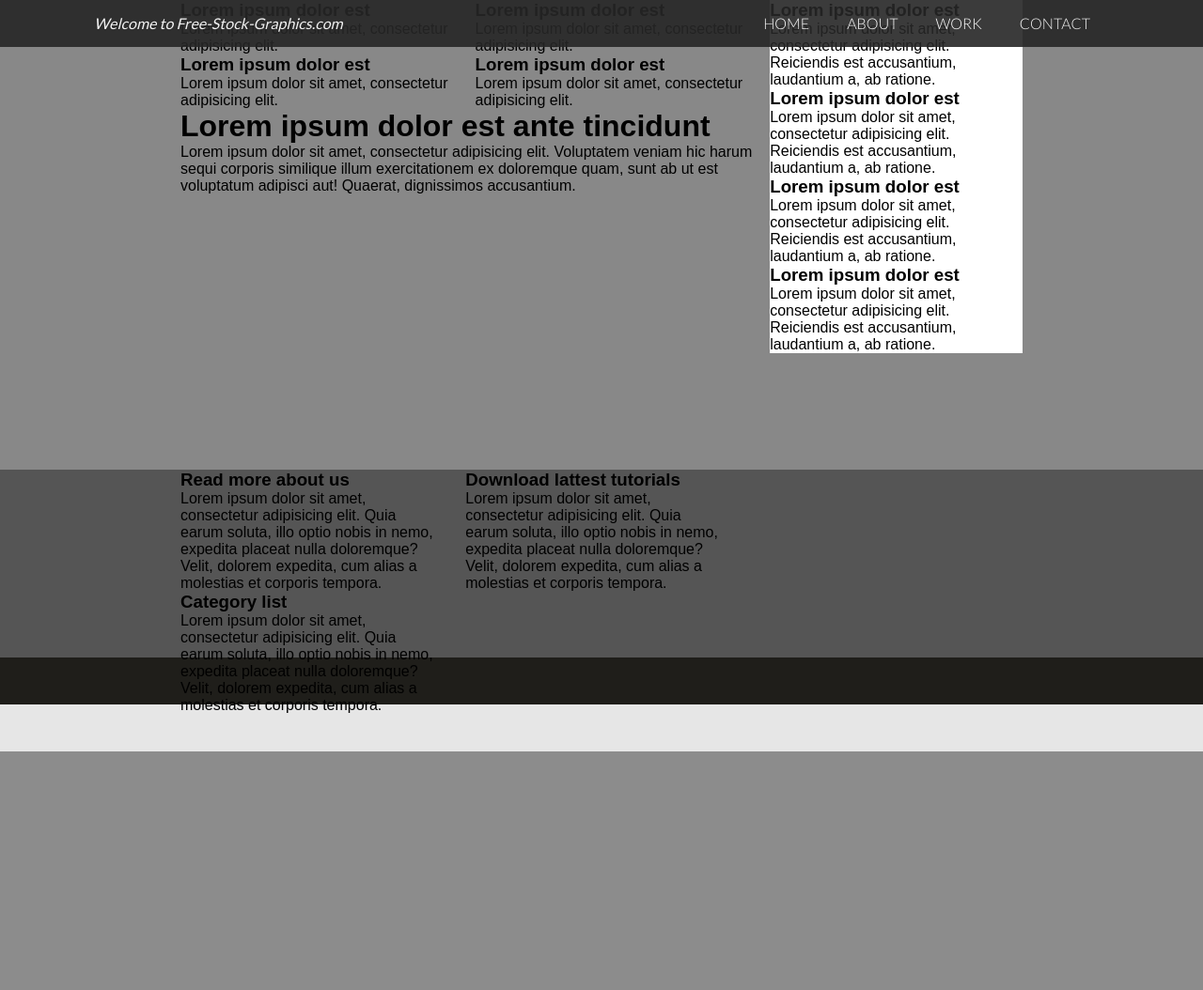
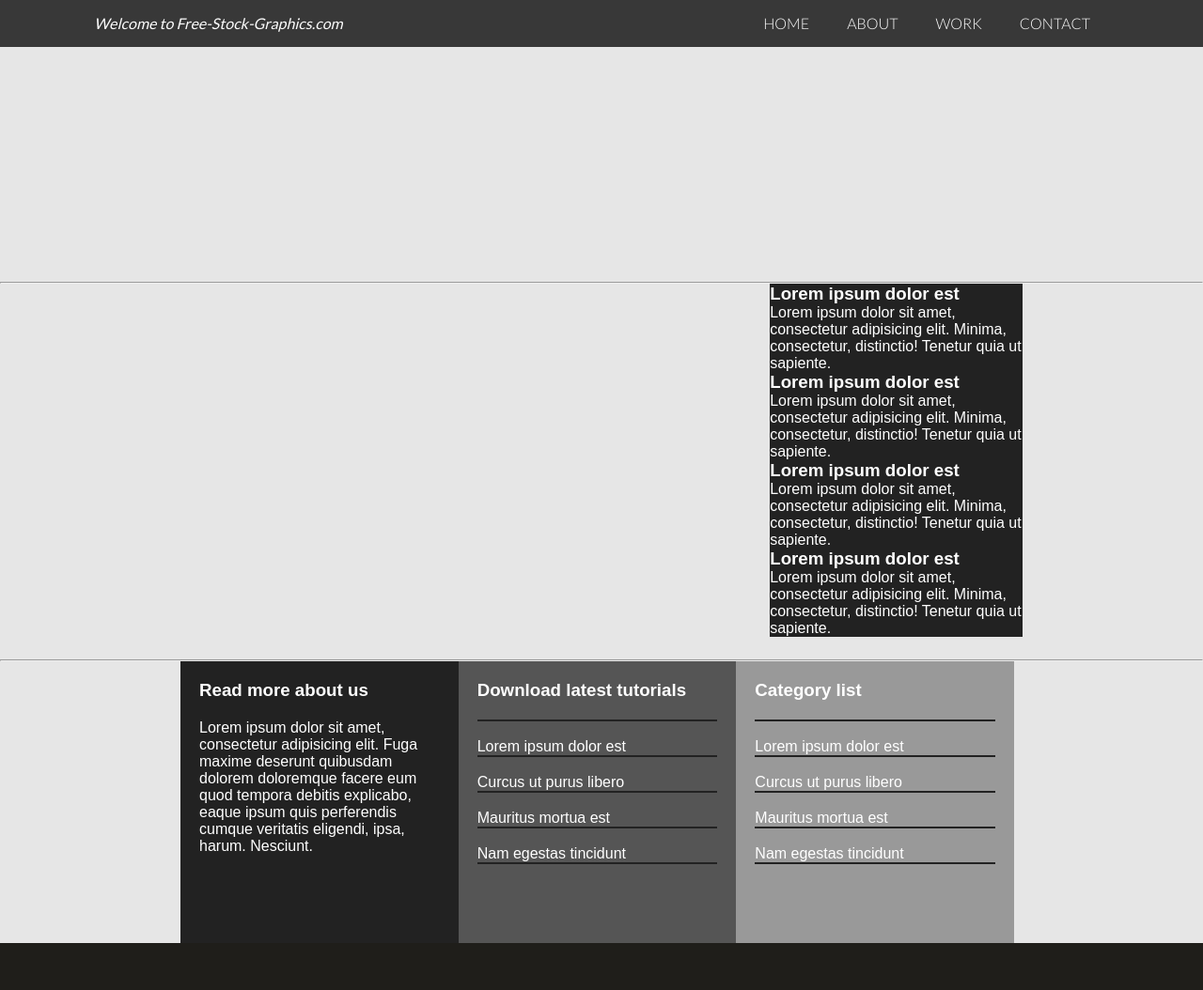
Before and after one commit to nitaq/WebE_Project, a PHP site: page / in a window 1280 px wide. Shown: the whole page at 94% size. Before the commit the page ends 800 px from the top, so only its background shows below. Run offline with PHP 8.4, Linux system fonts and the light colour scheme.

Commit message:
Basic structure - index.html (Part1)

```diff
--- a/css/style.css
+++ b/css/style.css
@@ -1,3 +1,80 @@
+/* index */
+
+.entry-section,
+.grid-section
+{
+	height: 300px;
+}
+
+.showcase-section
+{
+	height: 400px;
+}
+
+.showcase-section .showcase-left
+{
+	float: left;
+	width: 70%;
+	background-color: pink;
+
+}
+
+.showcase-section .showcase-right
+{
+	float: right;
+	width: 30%;
+	background-color: #222;
+	color: #fff;
+}
+
+.grid-section h3
+{
+	margin-bottom: 20px;
+}
+
+.grid-section .grid-one,
+.grid-section .grid-two,
+.gridd
+{
+	width: 33%;
+	height: 300px;
+	float: left;
+	color: #fff;
+	padding: 20px;
+}
+
+.grid-list-item
+{
+	display: block;
+	border-top: 2px solid #222;
+}
+
+.grid-list:last-child
+{
+	border-bottom: 2px solid #222;
+}
+
+
+.grid-section .grid-one
+{
+	background-color: #222;
+}
+
+.grid-section .grid-two
+{
+	background-color: #555;
+}
+
+.grid-section .gridd
+{
+	background-color: #999;
+}
+
+
+
+
+
+
 
 
 .error
--- a/index.html
+++ b/index.html
@@ -50,80 +50,106 @@
 
 			</header>-->
 
-			<!-- Slider -->
-			<div class="slider">
+
+			<!-- Entry section -->
+			<div class="entry-section">
+				<div class="container">
+					<!-- Slider -->
+					<div class="slider">
+					</div>
+				</div>
 			</div>
 
-			<!-- Content - Part1-->
-			<div class="content cont1">
+			<hr>
+
+			<!-- Showcase section -->
+			<div class="showcase-section clear">
 				<div class="container">
-					<div class="part1">
-						<div class="first-div">
-							<div class="pjesa_nelt">
-								<div class="nelt_majtas">
-									<h3>Lorem ipsum dolor est</h3>
-									<p>Lorem ipsum dolor sit amet, consectetur adipisicing elit.</p>
-								</div>
-								<div class="nelt_djathtas">
-									<h3>Lorem ipsum dolor est</h3>
-									<p>Lorem ipsum dolor sit amet, consectetur adipisicing elit.</p>
-								</div>
-							</div>
-							<div class="pjesa_poshte">
-								<div class="poshte_majtas">
-									<h3>Lorem ipsum dolor est</h3>
-									<p>Lorem ipsum dolor sit amet, consectetur adipisicing elit.</p>
-								</div>
-								<div class="poshte_djathtas">
-									<h3>Lorem ipsum dolor est</h3>
-									<p>Lorem ipsum dolor sit amet, consectetur adipisicing elit.</p>
-								</div>
-							</div>
+					<div class="showcase-left"></div>
+					<div class="showcase-right">
+						<div class="sc-right-items">
+							<h3>Lorem ipsum dolor est</h3>
+							<p>Lorem ipsum dolor sit amet, consectetur adipisicing elit. Minima, consectetur, distinctio! Tenetur quia ut sapiente.</p>
 						</div>
-						<div class="second-div">
-							<h1>Lorem ipsum dolor est ante tincidunt</h1>
-							<p>Lorem ipsum dolor sit amet, consectetur adipisicing elit. Voluptatem veniam hic harum sequi corporis similique illum exercitationem ex doloremque quam, sunt ab ut est voluptatum adipisci aut! Quaerat, dignissimos accusantium.</p>
+						<div class="sc-right-items">
+							<h3>Lorem ipsum dolor est</h3>
+							<p>Lorem ipsum dolor sit amet, consectetur adipisicing elit. Minima, consectetur, distinctio! Tenetur quia ut sapiente.</p>
 						</div>
-					</div>
-
-					<div class="part2">
-						<div>
+						<div class="sc-right-items">
 							<h3>Lorem ipsum dolor est</h3>
-							<p>Lorem ipsum dolor sit amet, consectetur adipisicing elit. Reiciendis est accusantium, laudantium a, ab ratione.</p>
+							<p>Lorem ipsum dolor sit amet, consectetur adipisicing elit. Minima, consectetur, distinctio! Tenetur quia ut sapiente.</p>
 						</div>
-						<div>
+						<div class="sc-right-items">
 							<h3>Lorem ipsum dolor est</h3>
-							<p>Lorem ipsum dolor sit amet, consectetur adipisicing elit. Reiciendis est accusantium, laudantium a, ab ratione.</p>
-						</div>
-						<div>
-							<h3>Lorem ipsum dolor est</h3>
-							<p>Lorem ipsum dolor sit amet, consectetur adipisicing elit. Reiciendis est accusantium, laudantium a, ab ratione.</p>
-						</div>
-						<div>
-							<h3>Lorem ipsum dolor est</h3>
-							<p>Lorem ipsum dolor sit amet, consectetur adipisicing elit. Reiciendis est accusantium, laudantium a, ab ratione.</p>
+							<p>Lorem ipsum dolor sit amet, consectetur adipisicing elit. Minima, consectetur, distinctio! Tenetur quia ut sapiente.</p>
 						</div>
 					</div>
 				</div>
 			</div>
 
-			<!-- Content - Part2-->
-			<div class="content cont2">
+			<hr>
+
+			<!-- Grid section -->
+			<div class="grid-section clear">
 				<div class="container">
-					<div class="parts read">
+
+					<div class="grid-one">
 						<h3>Read more about us</h3>
-						<p>Lorem ipsum dolor sit amet, consectetur adipisicing elit. Quia earum soluta, illo optio nobis in nemo, expedita placeat nulla doloremque? Velit, dolorem expedita, cum alias a molestias et corporis tempora.</p>
+						<p>Lorem ipsum dolor sit amet, consectetur adipisicing elit. Fuga maxime deserunt quibusdam dolorem doloremque facere eum quod tempora debitis explicabo, eaque ipsum quis perferendis cumque veritatis eligendi, ipsa, harum. Nesciunt.</p>
 					</div>
-					<div class="parts download">
-						<h3>Download lattest tutorials</h3>
-						<p>Lorem ipsum dolor sit amet, consectetur adipisicing elit. Quia earum soluta, illo optio nobis in nemo, expedita placeat nulla doloremque? Velit, dolorem expedita, cum alias a molestias et corporis tempora.</p>
+
+					<div class="grid-two">
+						<h3>Download latest tutorials</h3>
+
+						<div class="grid-list">
+							<div class="grid-list-item">
+								<img src="" alt="">
+								<p>Lorem ipsum dolor est</p>
+							</div>
+							<div class="grid-list-item">
+								<img src="" alt="">
+								<p>Curcus ut purus libero</p>
+							</div>
+							<div class="grid-list-item">
+								<img src="" alt="">
+								<p>Mauritus mortua est</p>
+							</div>
+							<div class="grid-list-item">
+								<img src="" alt="">
+								<p>Nam egestas tincidunt</p>
+							</div>
+						</div>
 					</div>
-					<div class="parts list">
+
+					<div class="grid-two gridd">
 						<h3>Category list</h3>
-						<p>Lorem ipsum dolor sit amet, consectetur adipisicing elit. Quia earum soluta, illo optio nobis in nemo, expedita placeat nulla doloremque? Velit, dolorem expedita, cum alias a molestias et corporis tempora.</p>
+
+						<div class="grid-list">
+							<div class="grid-list-item">
+								<img src="" alt="">
+								<p>Lorem ipsum dolor est</p>
+							</div>
+							<div class="grid-list-item">
+								<img src="" alt="">
+								<p>Curcus ut purus libero</p>
+							</div>
+							<div class="grid-list-item">
+								<img src="" alt="">
+								<p>Mauritus mortua est</p>
+							</div>
+							<div class="grid-list-item">
+								<img src="" alt="">
+								<p>Nam egestas tincidunt</p>
+							</div>
+						</div>
 					</div>
 				</div>
 			</div>
+
+
+
+
+
 
 			<!-- Footer -->
 			<footer></footer>
```
